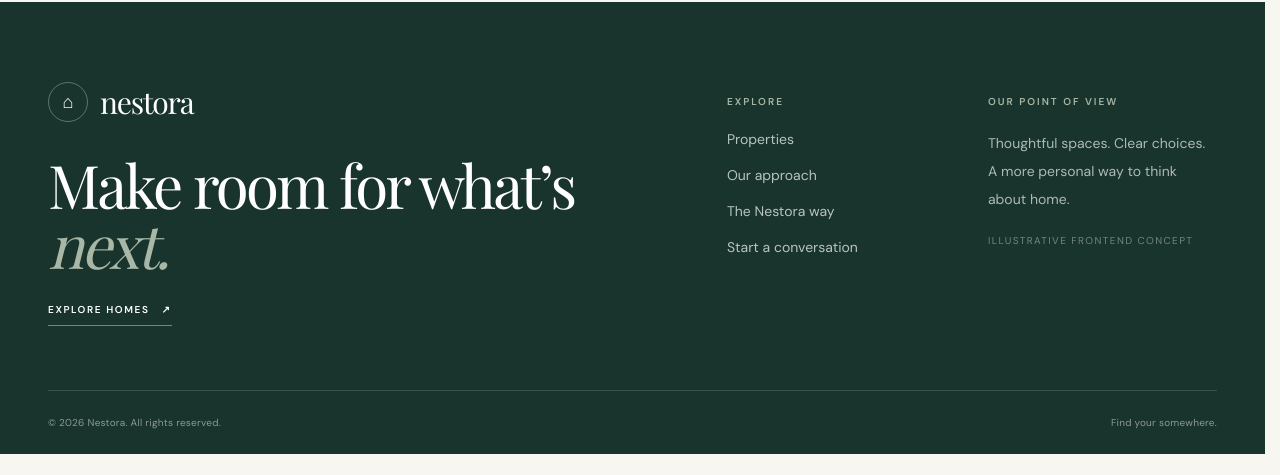
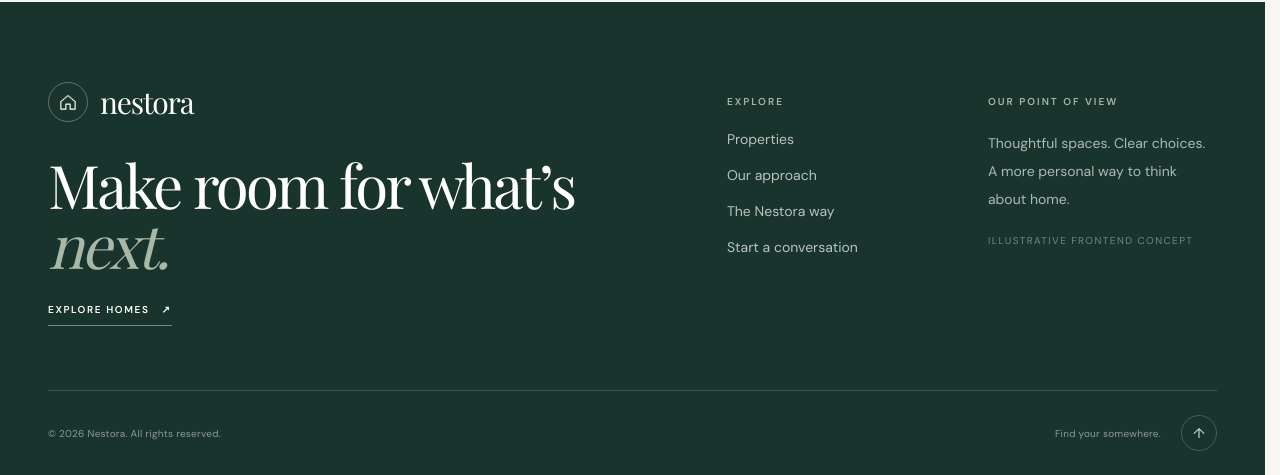
Before and after one commit to aaquifqureshi/Nestora, a Next.js app: page / in a window 1280 px wide. Shown: the part 6161-6636 px from the top of the page. Before the commit the page ends 6615 px from the top, so only its background shows below. Built offline with nearby package versions, Linux system fonts and the light colour scheme; a web font is replaced by a local one.

Commit message:
Unify Nestora footer identity and back-to-top affordance

```diff
--- a/components/Footer.tsx
+++ b/components/Footer.tsx
@@ -13,8 +13,13 @@ export default function Footer() {
       <div className="mx-auto max-w-7xl px-5 pb-6 pt-12 sm:px-8 sm:pt-16 lg:px-12 lg:pt-20">
         <div className="grid gap-12 border-b border-white/15 pb-12 md:grid-cols-[1.1fr_0.9fr] md:gap-20 md:pb-16">
           <div>
-            <Link href="#home" className="inline-flex items-center gap-3" aria-label="Nestora home">
-              <span className="flex h-10 w-10 items-center justify-center rounded-full border border-white/30 text-lg" aria-hidden="true">⌂</span>
+            <Link href="#home" className="group inline-flex items-center gap-3" aria-label="Nestora home">
+              <span className="flex h-10 w-10 items-center justify-center rounded-full border border-white/30 transition-colors group-hover:border-brand-sage group-hover:bg-white/10" aria-hidden="true">
+                <svg viewBox="0 0 28 28" className="h-5 w-5" fill="none">
+                  <path d="M4 13.5 14 5l10 8.5V24h-7v-7h-6v7H4V13.5Z" stroke="currentColor" strokeWidth="1.6" strokeLinejoin="round" />
+                  <path d="m9 9 5-4 5 4" stroke="#a8b7a6" strokeWidth="1.6" strokeLinecap="round" />
+                </svg>
+              </span>
               <span className="font-display text-3xl tracking-[-0.04em]">nestora</span>
             </Link>
             <h2 className="mt-8 max-w-xl font-display text-4xl leading-[1.02] tracking-editorial sm:text-5xl md:text-6xl">
@@ -46,7 +51,10 @@ export default function Footer() {
 
         <div className="flex flex-col gap-3 pt-6 text-[10px] tracking-wide text-white/50 sm:flex-row sm:items-center sm:justify-between">
           <p>© {new Date().getFullYear()} Nestora. All rights reserved.</p>
-          <p>Find your somewhere.</p>
+          <div className="flex items-center gap-5">
+            <p>Find your somewhere.</p>
+            <a href="#home" className="inline-flex h-9 w-9 items-center justify-center rounded-full border border-white/20 text-sm text-white/80 transition-colors hover:border-brand-sage hover:bg-white/10 hover:text-white" aria-label="Back to top">↑</a>
+          </div>
         </div>
       </div>
     </footer>
```
